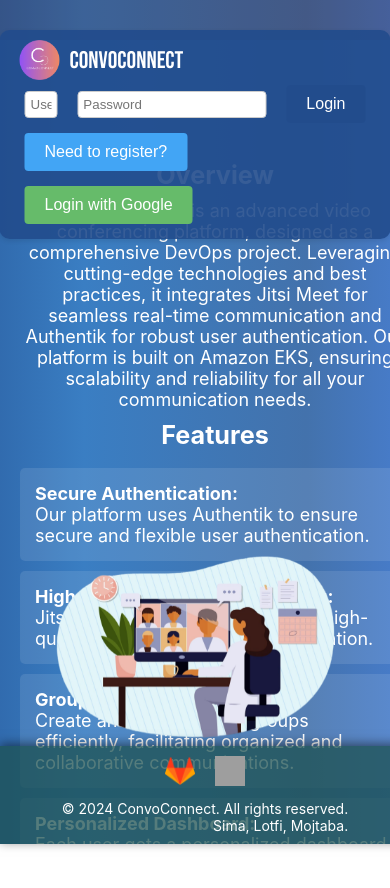
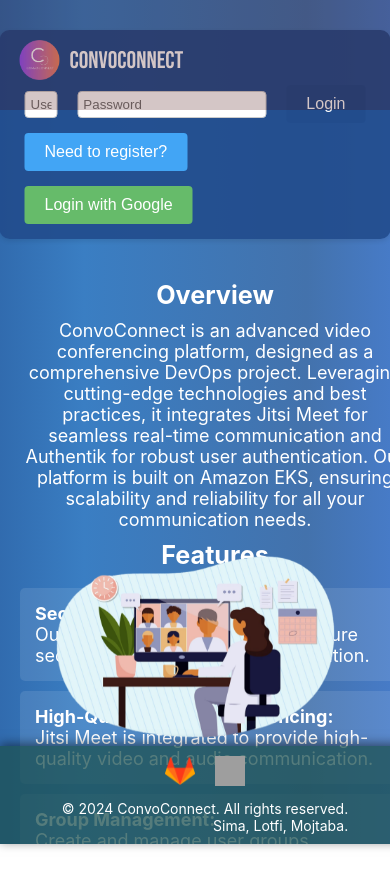
Before and after one commit to Sima21/Convoconnect, a React (Create React App) app in the folder frontend/: page / in a window 390 px wide. Shown: the top 888 px of the page. Built offline with nearby package versions, Linux system fonts and the light colour scheme; no server answers; grey boxes are pictures that could not be loaded.

Commit message:
Anpassung der Sidebar und Navbar in AuthForm

```diff
--- a/frontend/src/components/AuthForm.css
+++ b/frontend/src/components/AuthForm.css
@@ -3,7 +3,7 @@
 /* Import Google Font */
 @import url('https://fonts.googleapis.com/css2?family=Bebas+Neue&display=swap');
 
-/* Container for the entire form and logo */
+/* Container for the entire form und logo */
 .container {
     position: relative;
     display: flex;
@@ -32,22 +32,24 @@
 
 /* Sidebar container */
 .sidebar {
-    width: 300px;
+    width: 250px; /* Schmaler gemacht */
+    height: 100vh; /* Höhe des Bildschirms */
     padding: 20px;
+    padding-top: 90px; /* Abstand zur Navbar */
     background: rgba(67, 5, 5, 0.226);
     color: white;
     display: flex;
     flex-direction: column;
     align-items: flex-start;
     position: fixed;
-    top: 0;
-    bottom: 0;
+    top: 0; /* Startet am oberen Rand */
     left: 0;
     border-radius: 0 8px 8px 0;
     overflow: hidden;
     box-shadow: 0px 0px 10px rgba(255, 255, 255, 0.5);
     animation: sidebarFadeIn 2s ease-out forwards;
     opacity: 0.05;
+    z-index: 1100; /* Über der Navbar */
 }
 
 @keyframes sidebarFadeIn {
@@ -214,18 +216,18 @@
 }
 
 .main-content {
-    margin-top: 70px; /* Anpassung, um Überlappung mit der Navigationsleiste zu vermeiden */
+    margin-top: 120px; /* Abstand unter der Navbar */
     display: flex;
     flex-direction: column;
     align-items: center;
     justify-content: center;
     width: 80%;
     max-width: 800px;
-    margin: auto;
     text-align: center;
     padding-right: 20px;
     padding-bottom: 20px;
     padding-left: 0;
+    margin: auto;
 }
 
 .footer {
@@ -303,7 +305,7 @@
     margin: 20px auto; /* Zentriert mit automatischen Seitenabständen */
     height: auto; /* Höhe automatisch an den Inhalt anpassen */
     position: fixed;
-    top: 20px; /* Abstand von oben */
+    top: 0; /* Oben am Bildschirm */
     left: 50%; /* Zentrierung */
     transform: translateX(-50%); /* Zentrierung */
     display: flex;
@@ -436,6 +438,7 @@
 
     .sidebar-item {
         max-height: none;
+        margin-top: 100px; /* Abstand zur Navbar */
     }
 
     .button-container {
@@ -454,6 +457,7 @@
         width: 100%;
         max-width: none;
         padding: 0 20px;
+        margin-top: 150px; /* Abstand zur Navbar */
     }
 
     .footer {
@@ -490,6 +494,6 @@
     }
 
     .main-content {
-        margin-top: 100px; /* Anpassung für mobile Ansicht */
+        margin-top: 150px; /* Anpassung für mobile Ansicht */
     }
 }
```
